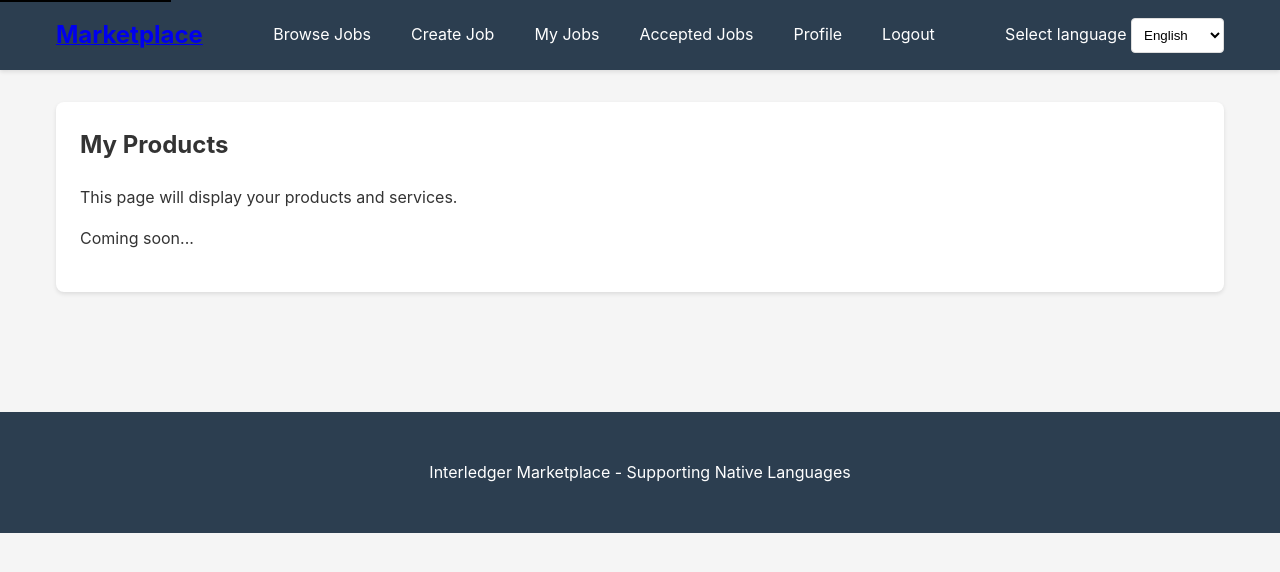
After one commit to AICDMX/hackathon-interledger-market-Accesible, a Django app: page /my-products/ in a window 1280 px wide. The commit adds this page. Shown: the top 572 px of the page. Run offline with Django 4.2, Linux system fonts and the light colour scheme; the visitor is signed in with stand-in values (Sample User, id 1); parts of the project's set-up code (start-up, migrations or seed data) failed here and were passed over.

Commit message:
add some more templates

```diff
--- a/requirements.txt
+++ /dev/null
@@ -1,4 +0,0 @@
-Django>=4.2.0
-django-modeltranslation>=0.18.12
-django-rosetta>=0.9.8
-Pillow>=10.0.0
--- a/src/jobs/urls.py
+++ b/src/jobs/urls.py
@@ -11,4 +11,9 @@ urlpatterns = [
     path('my-jobs/', views.my_jobs, name='my_jobs'),
     path('accepted/', views.accepted_jobs, name='accepted'),
     path('<int:job_pk>/accept/<int:submission_pk>/', views.accept_submission, name='accept_submission'),
+    path('my-products/', views.my_products, name='my_products'),
+    path('my-money/', views.my_money, name='my_money'),
+    path('pending/', views.pending_jobs, name='pending_jobs'),
+    path('filler-1/', views.filler_page_1, name='filler_1'),
+    path('filler-2/', views.filler_page_2, name='filler_2'),
 ]
--- a/src/jobs/views.py
+++ b/src/jobs/views.py
@@ -165,3 +165,70 @@ def accept_submission(request, job_pk, submission_pk):
 
     messages.success(request, _('Submission accepted! Funds will be released.'))
     return redirect('jobs:detail', pk=job.pk)
+
+
+@login_required
+def my_products(request):
+    """View user's products/services (placeholder)."""
+    # This is a placeholder for future products functionality
+    context = {}
+    return render(request, 'jobs/my_products.html', context)
+
+
+@login_required
+def my_money(request):
+    """View user's wallet and financial information."""
+    # Get user's accepted jobs and their budgets
+    accepted_submissions = JobSubmission.objects.filter(
+        creator=request.user,
+        status='accepted'
+    ).select_related('job')
+
+    total_earned = sum(submission.job.budget for submission in accepted_submissions)
+
+    # Get jobs posted by user (money spent)
+    posted_jobs = Job.objects.filter(funder=request.user)
+    total_spent = sum(job.budget for job in posted_jobs if job.status in ['funded', 'completed'])
+
+    balance = total_earned - total_spent
+
+    context = {
+        'accepted_submissions': accepted_submissions,
+        'total_earned': total_earned,
+        'total_spent': total_spent,
+        'balance': balance,
+        'wallet_endpoint': request.user.wallet_endpoint,
+    }
+    return render(request, 'jobs/my_money.html', context)
+
+
+@login_required
+def pending_jobs(request):
+    """View jobs that need to be finished (accepted submissions)."""
+    # Get jobs where user has accepted submissions that aren't completed
+    accepted_submissions = JobSubmission.objects.filter(
+        creator=request.user,
+        status='accepted'
+    ).select_related('job').order_by('-created_at')
+
+    # Filter to only show jobs that aren't completed
+    pending = [sub for sub in accepted_submissions if sub.job.status != 'completed']
+
+    context = {
+        'pending_jobs': pending,
+    }
+    return render(request, 'jobs/pending_jobs.html', context)
+
+
+@login_required
+def filler_page_1(request):
+    """Filler page 1 (placeholder)."""
+    context = {}
+    return render(request, 'jobs/filler_page_1.html', context)
+
+
+@login_required
+def filler_page_2(request):
+    """Filler page 2 (placeholder)."""
+    context = {}
+    return render(request, 'jobs/filler_page_2.html', context)
--- a/src/templates/base.html
+++ b/src/templates/base.html
@@ -103,6 +103,7 @@
             max-width: 1200px;
             margin: 2rem auto;
             padding: 0 1rem;
+            padding-bottom: 80px; /* Space for bottom navigation on mobile */
         }
 
         /* Messages */
@@ -230,6 +231,75 @@
             margin-top: 4rem;
         }
 
+        /* Bottom Navigation Bar - Mobile First */
+        .bottom-nav {
+            position: fixed;
+            bottom: 0;
+            left: 0;
+            right: 0;
+            background-color: #fff;
+            border-top: 1px solid #ddd;
+            box-shadow: 0 -2px 8px rgba(0,0,0,0.1);
+            z-index: 1000;
+            display: flex;
+            justify-content: space-around;
+            align-items: center;
+            padding: 0.5rem 0;
+            min-height: 60px;
+        }
+
+        .bottom-nav-item {
+            display: flex;
+            flex-direction: column;
+            align-items: center;
+            justify-content: center;
+            text-decoration: none;
+            color: #666;
+            flex: 1;
+            padding: 0.5rem;
+            transition: all 0.2s;
+            min-width: 0;
+            border: none;
+            background: none;
+            cursor: pointer;
+        }
+
+        .bottom-nav-item:hover,
+        .bottom-nav-item:focus {
+            color: #3498db;
+            outline: none;
+        }
+
+        .bottom-nav-item.active {
+            color: #3498db;
+        }
+
+        .bottom-nav-icon {
+            font-size: 1.5rem;
+            margin-bottom: 0.25rem;
+            line-height: 1;
+        }
+
+        .bottom-nav-label {
+            font-size: 0.7rem;
+            text-align: center;
+            white-space: nowrap;
+            overflow: hidden;
+            text-overflow: ellipsis;
+            max-width: 100%;
+        }
+
+        /* Hide bottom nav on desktop by default, show on mobile */
+        @media (min-width: 769px) {
+            .bottom-nav {
+                display: none;
+            }
+
+            main {
+                padding-bottom: 2rem;
+            }
+        }
+
         /* Responsive */
         @media (max-width: 768px) {
             nav {
@@ -241,6 +311,15 @@
                 flex-direction: column;
                 width: 100%;
                 gap: 0.5rem;
+            }
+
+            /* Hide desktop nav links on mobile when bottom nav is present */
+            .nav-links {
+                display: none;
+            }
+
+            header {
+                padding: 0.5rem 0;
             }
         }
     </style>
@@ -305,6 +384,36 @@
         <p>{% trans 'Interledger Marketplace - Supporting Native Languages' %}</p>
     </footer>
 
+    <!-- Bottom Navigation Bar - Mobile First -->
+    {% if user.is_authenticated %}
+    <nav class="bottom-nav" role="navigation" aria-label="{% trans 'Bottom navigation' %}">
+        <a href="{% url 'jobs:create' %}" class="bottom-nav-item {% if request.resolver_match.url_name == 'create' %}active{% endif %}" aria-label="{% trans 'Post Job' %}">
+            <span class="bottom-nav-icon" aria-hidden="true">??</span>
+            <span class="bottom-nav-label">{% trans 'Job Post' %}</span>
+        </a>
+        <a href="{% url 'jobs:my_products' %}" class="bottom-nav-item {% if request.resolver_match.url_name == 'my_products' %}active{% endif %}" aria-label="{% trans 'My Products' %}">
+            <span class="bottom-nav-icon" aria-hidden="true">??</span>
+            <span class="bottom-nav-label">{% trans 'My Products' %}</span>
+        </a>
+        <a href="{% url 'jobs:my_money' %}" class="bottom-nav-item {% if request.resolver_match.url_name == 'my_money' %}active{% endif %}" aria-label="{% trans 'My Money' %}">
+            <span class="bottom-nav-icon" aria-hidden="true">??</span>
+            <span class="bottom-nav-label">{% trans 'My Money' %}</span>
+        </a>
+        <a href="{% url 'jobs:pending_jobs' %}" class="bottom-nav-item {% if request.resolver_match.url_name == 'pending_jobs' %}active{% endif %}" aria-label="{% trans 'Pending Jobs' %}">
+            <span class="bottom-nav-icon" aria-hidden="true">?</span>
+            <span class="bottom-nav-label">{% trans 'Pending' %}</span>
+        </a>
+        <a href="{% url 'jobs:filler_1' %}" class="bottom-nav-item {% if request.resolver_match.url_name == 'filler_1' %}active{% endif %}" aria-label="{% trans 'Page 1' %}">
+            <span class="bottom-nav-icon" aria-hidden="true">?</span>
+            <span class="bottom-nav-label">{% trans 'Page 1' %}</span>
+        </a>
+        <a href="{% url 'jobs:filler_2' %}" class="bottom-nav-item {% if request.resolver_match.url_name == 'filler_2' %}active{% endif %}" aria-label="{% trans 'Page 2' %}">
+            <span class="bottom-nav-icon" aria-hidden="true">??</span>
+            <span class="bottom-nav-label">{% trans 'Page 2' %}</span>
+        </a>
+    </nav>
+    {% endif %}
+
     {% block extra_js %}{% endblock %}
 </body>
 </html>
--- /dev/null
+++ b/src/templates/jobs/my_products.html
@@ -0,0 +1,12 @@
+{% extends 'base.html' %}
+{% load i18n %}
+
+{% block title %}{% trans 'My Products' %}{% endblock %}
+
+{% block content %}
+<div class="card">
+    <h2>{% trans 'My Products' %}</h2>
+    <p>{% trans 'This page will display your products and services.' %}</p>
+    <p>{% trans 'Coming soon...' %}</p>
+</div>
+{% endblock %}
```
Also changed, not shown: src/main.py (deleted, +0 -16 lines), src/templates/jobs/filler_page_1.html (added, +11 -0 lines), src/templates/jobs/filler_page_2.html (added, +11 -0 lines), src/templates/jobs/my_money.html (added, +44 -0 lines), src/templates/jobs/pending_jobs.html (added, +26 -0 lines).
